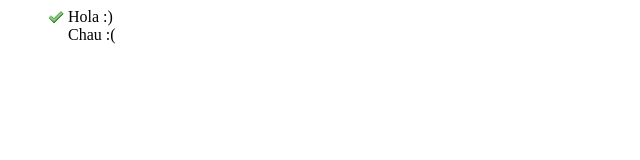
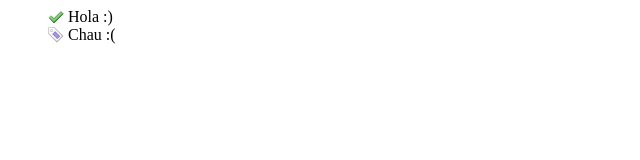
Before and after one commit to jjdelc/Sixty4r, a plain HTML site: page demo/index.html in a window 1280 px wide. Shown: the full height of the page, 0-640 px from the left. Drawn offline with Linux system fonts and the light colour scheme.

Commit message:
Fixed demo css file

```diff
--- a/demo/css/style.css
+++ b/demo/css/style.css
@@ -3,8 +3,7 @@
 padding-left: 20px;
 }
 .chau {
-background: url(../images/chau.png) no-repeat left center*/
-ackground: rl(http://static.bratabase.com/images/icon-tag.png) no-repeat left center;
+background: url(../images/chau.png) no-repeat left center;
 }
 .hola {
 background: url(../images/hola.png) no-repeat left center;
```
